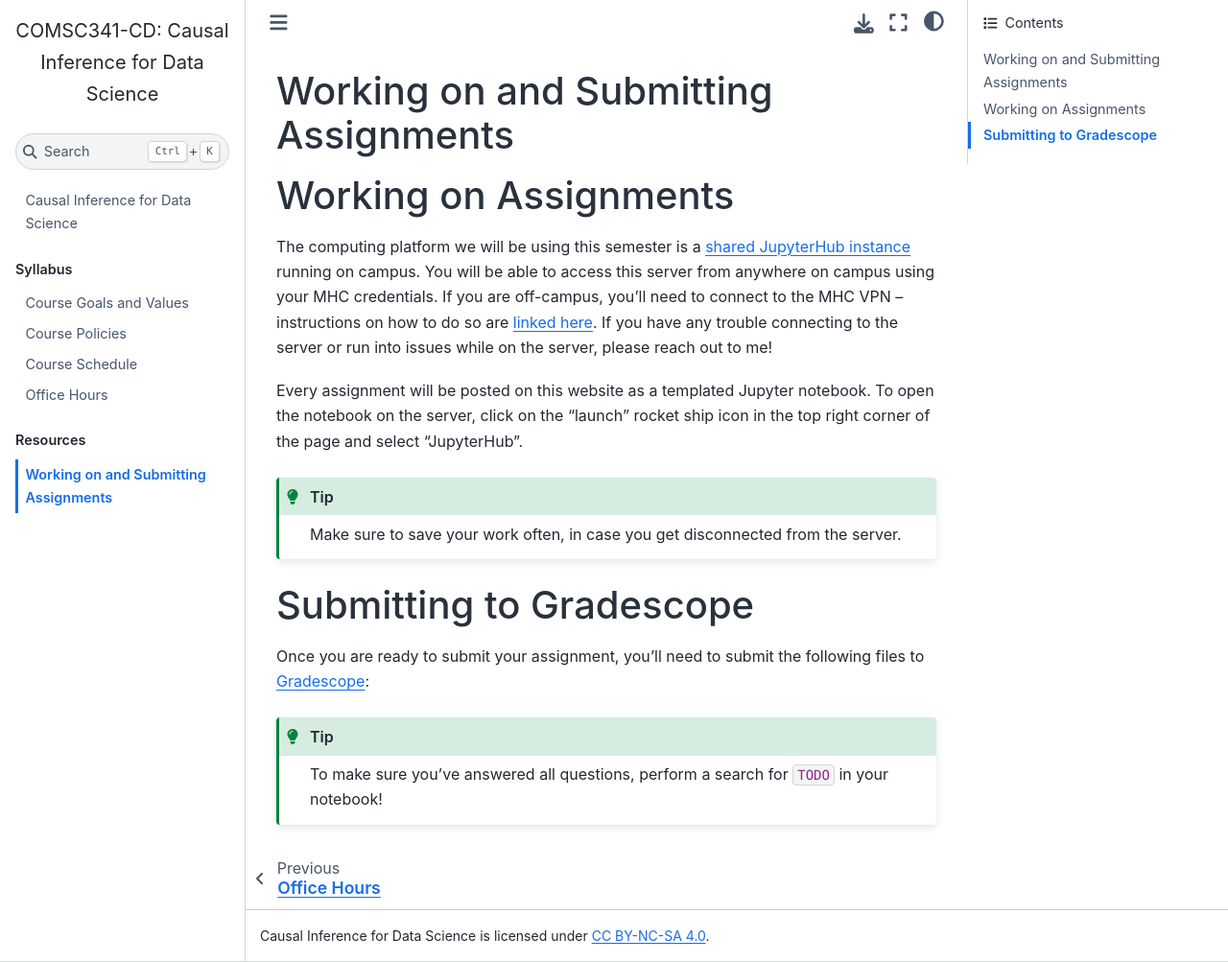
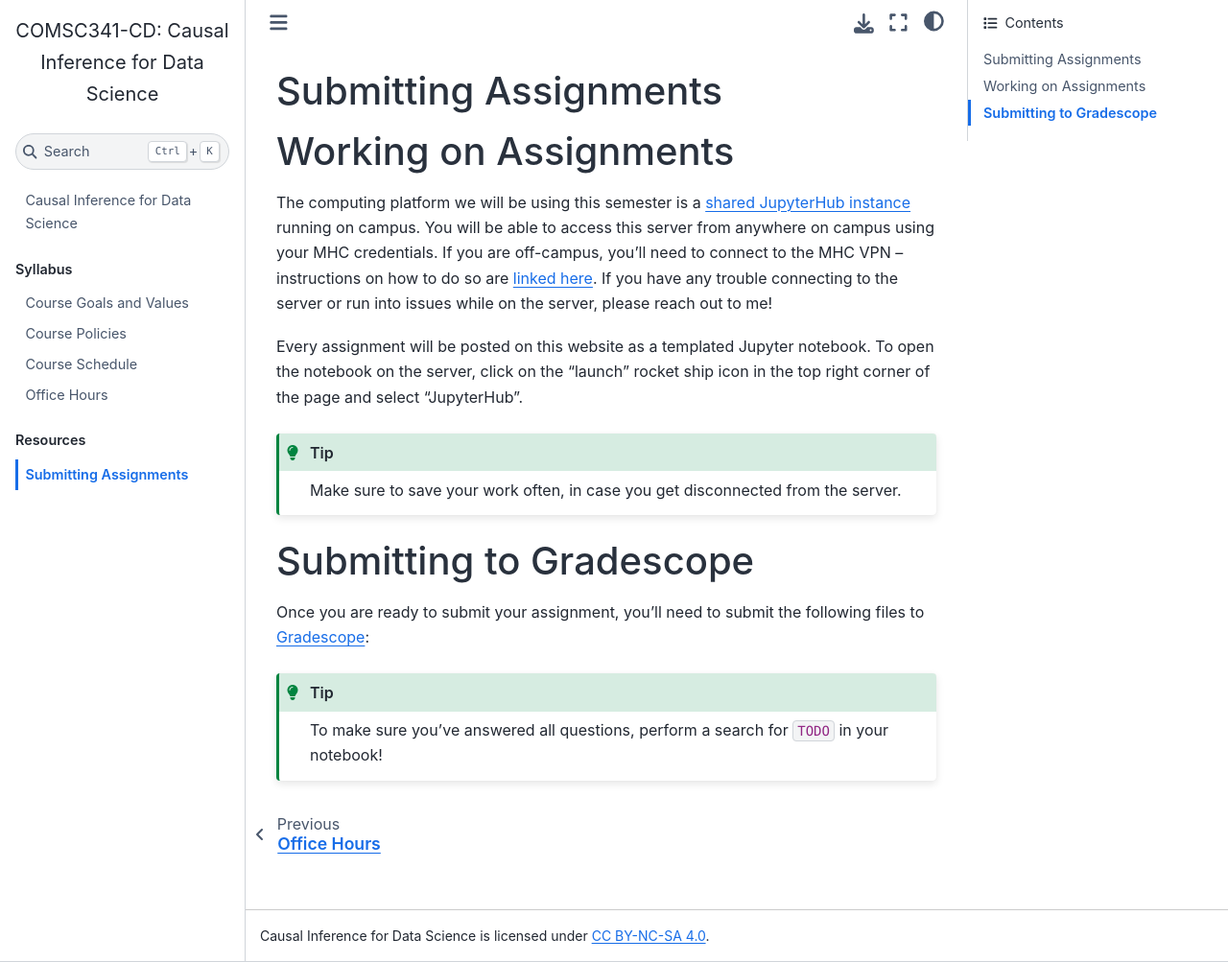
Before and after one commit to comsc341cd/comsc341cd.github.io, a Jupyter Book: the page built from resources/submit.md, in a window 1280 px wide and 1003 px high. Shown: the whole window at 96% size. Built offline with Jupyter Book 1.0.4 settings and Sphinx 7.4.7 and the Sphinx Book theme 1.1.4, drawn with Linux system fonts in a browser that asks for light colours; pages that are not in the unit, such as notebooks, are missing from menus.

Commit message:
update adminition ws1

```diff
--- a/resources/submit.md
+++ b/resources/submit.md
@@ -1,4 +1,4 @@
-# Working on and Submitting Assignments
+# Submitting Assignments
 
 # Working on Assignments
 
```
Also changed, not shown: 1 other file.
